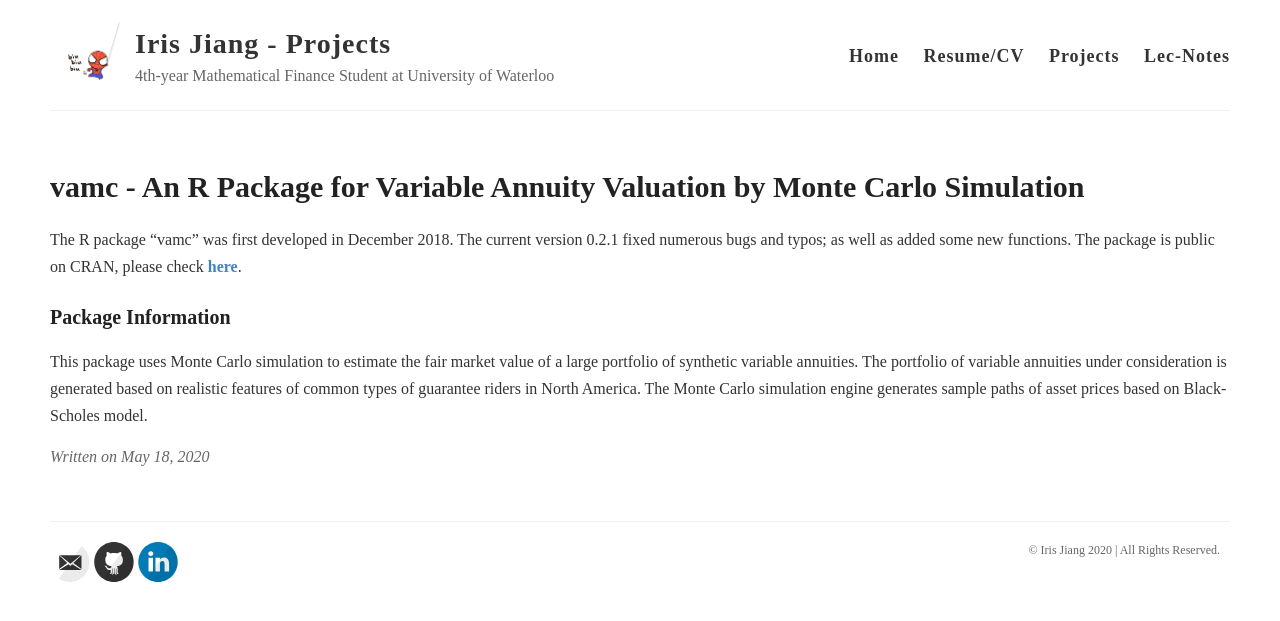
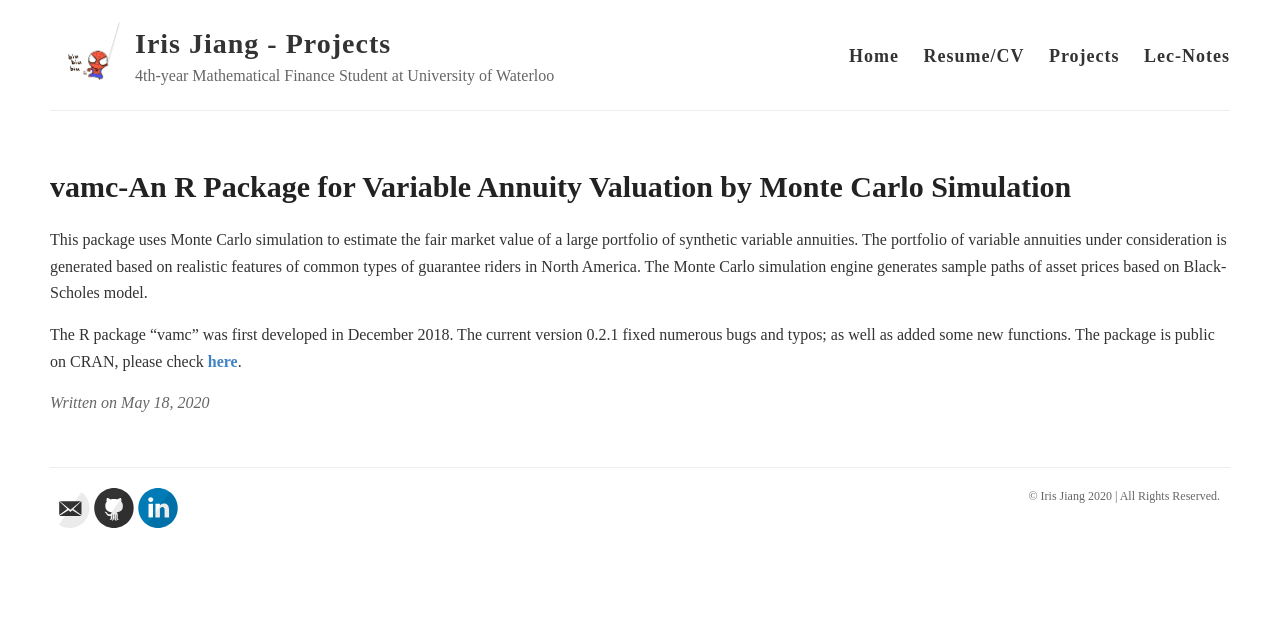
Before and after one commit to my-jiang/my-jiang.github.io, a Jekyll site: the page built from _posts/2020-05-18-vamc.md, in a window 1280 px wide. Shown: the top 621 px of the page. Built offline with Jekyll 4.4.1, drawn with Linux system fonts in a browser that asks for light colours.

Commit message:
Update 2020-05-18-vamc.md

```diff
--- a/_posts/2020-05-18-vamc.md
+++ b/_posts/2020-05-18-vamc.md
@@ -1,12 +1,10 @@
 ---
 layout: post
-title: vamc - An R Package for Variable Annuity Valuation by Monte Carlo Simulation
+title: vamc-An R Package for Variable Annuity Valuation by Monte Carlo Simulation
 permalink: vamc
 
 ---
 
+This package uses Monte Carlo simulation to estimate the fair market value of a large portfolio of synthetic variable annuities. The portfolio of variable annuities under consideration is generated based on realistic features of common types of guarantee riders in North America. The Monte Carlo simulation engine generates sample paths of asset prices based on Black-Scholes model.
+
 The R package "vamc" was first developed in December 2018. The current version 0.2.1 fixed numerous bugs and typos; as well as added some new functions. The package is public on CRAN, please check [here](https://cran.r-project.org/package=vamc).
-
-### Package Information
-
-This package uses Monte Carlo simulation to estimate the fair market value of a large portfolio of synthetic variable annuities. The portfolio of variable annuities under consideration is generated based on realistic features of common types of guarantee riders in North America. The Monte Carlo simulation engine generates sample paths of asset prices based on Black-Scholes model.
```
